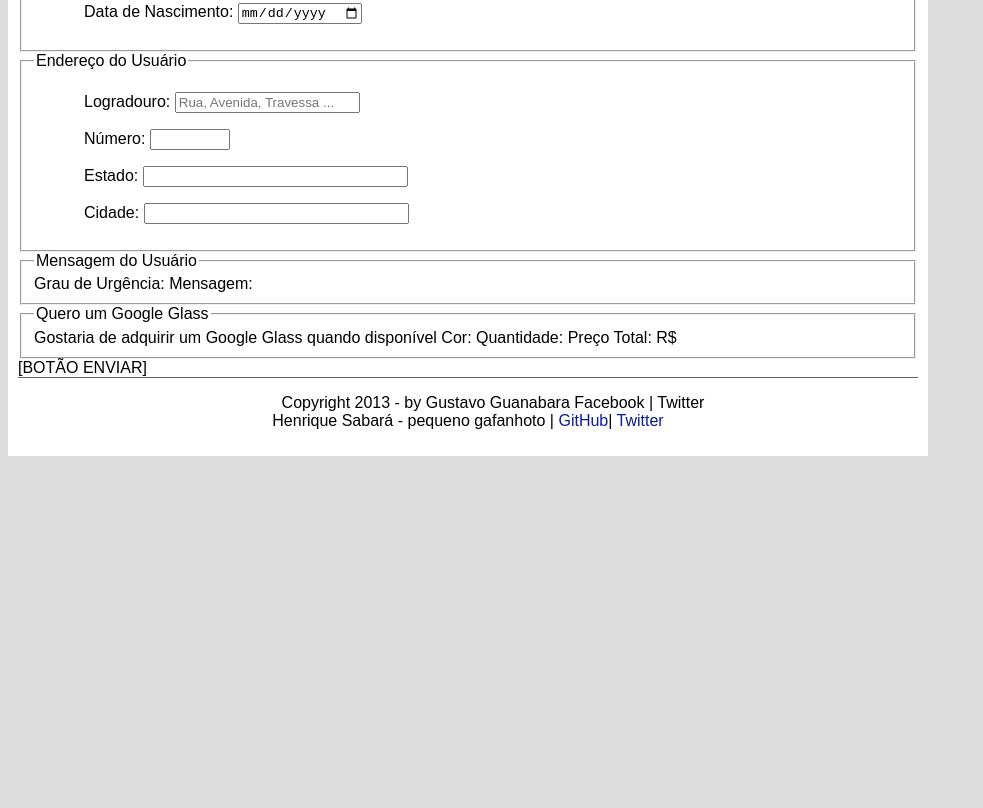
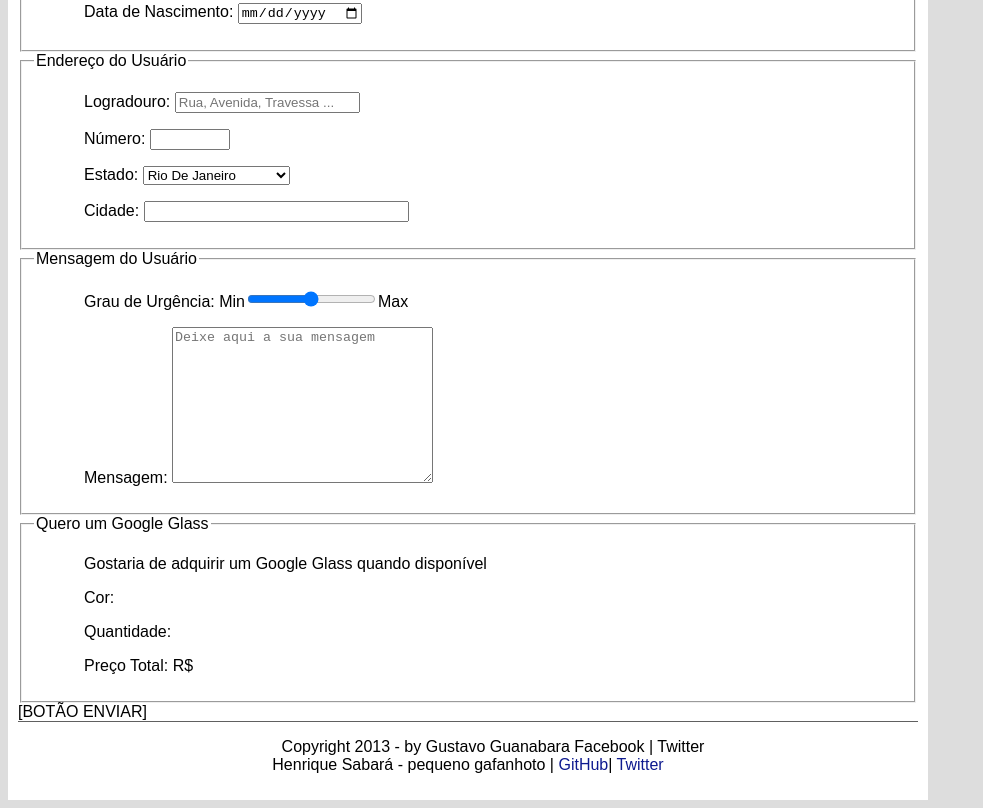
Before and after one commit to henriquesabarah/projeto-glass-html5, a plain HTML site: page fale-conosco.html in a window 1280 px wide. Shown: the part 628-1436 px from the top of the page, without its empty margins (0-983 px from the left). Before the commit the page ends 1092 px from the top, so only its background shows below. Drawn offline with Linux system fonts and the light colour scheme.

Commit message:
aula 34
continuando com formulario parte 2

```diff
--- a/fale-conosco.html
+++ b/fale-conosco.html
@@ -61,7 +61,7 @@
             </article>
         </section>
 
-        <form action="">
+        <form method="POST" id="fcontato" action="mailto:henriquesabarah@gmail.com">
 
             <fieldset id="usuario">
                 <legend>Identificação do Usuário</legend>
@@ -79,20 +79,35 @@
                 <legend> Endereço do Usuário</legend>
                     <p> <label for="clog">Logradouro:</label> <input type="text" name="tlog" id="clog" size="20" maxlength="30" placeholder="Rua, Avenida, Travessa ..."> </p>
                     <p> <label for="cnum">Número:</label> <input type="number" name="tnum" id="cnum" min="0" max="99999"> </p>
-                    <p> <label for="cestado">Estado:</label> <input type="text" name="testado" id="cestado" size="30" maxlength="30"> </p>
+                    <p> <label for="cestado">Estado:</label>
+                        <select name="nestado" id="cestado">
+                            <optgroup label="Região Suldeste">
+                                <option value="RJ">Rio De Janeiro</option>
+                                <option value="SP">São Paulo</option>
+                                <option value="MG">Minas Gerais</option>
+                                <option value="ES">Espírito Santo</option>
+                            </optgroup>
+                            <optgroup label="Região Sul">
+                                <option value="PR">Paraná</option>
+                                <option value="SP">Santa Catarina</option>
+                                <option value="MG">Rio Grande do Sul</option>
+                            </optgroup>
+
+                        </select>
+                    </p>
                     <p> <label for="ccidade">Cidade:</label> <input type="text" name="tcidade" id="ccidade" size="30" maxlength="30"> </p>
             </fieldset>
             <fieldset id="mensagem">
                 <legend> Mensagem do Usuário</legend>
-                    Grau de Urgência:
-                    Mensagem:
+                    <p> <label for="curg">Grau de Urgência: Min<input type="range" name="nurg" id="curg" min="0" max="10" step="5">Max</label></p>
+                    <p> <label for="cmen">Mensagem:</label> <textarea name="nmen" id="cmen" cols="30" rows="10" placeholder="Deixe aqui a sua mensagem"></textarea></p>
             </fieldset>
             <fieldset id="pedido">
                 <legend>Quero um Google Glass</legend>
-                    Gostaria de adquirir um Google Glass quando disponível
-                    Cor:
-                    Quantidade:
-                    Preço Total: R$
+                    <p> <label for="cped">Gostaria de adquirir um Google Glass quando disponível</label></p>
+                    <p> <label for="ccor"></label>Cor:</p>
+                    <p> <label for="cquant">Quantidade:</label></p>
+                    <p> <label for="cpreco">Preço Total: R$</label></p>
             </fieldset>
 
             [BOTÃO ENVIAR]
```
